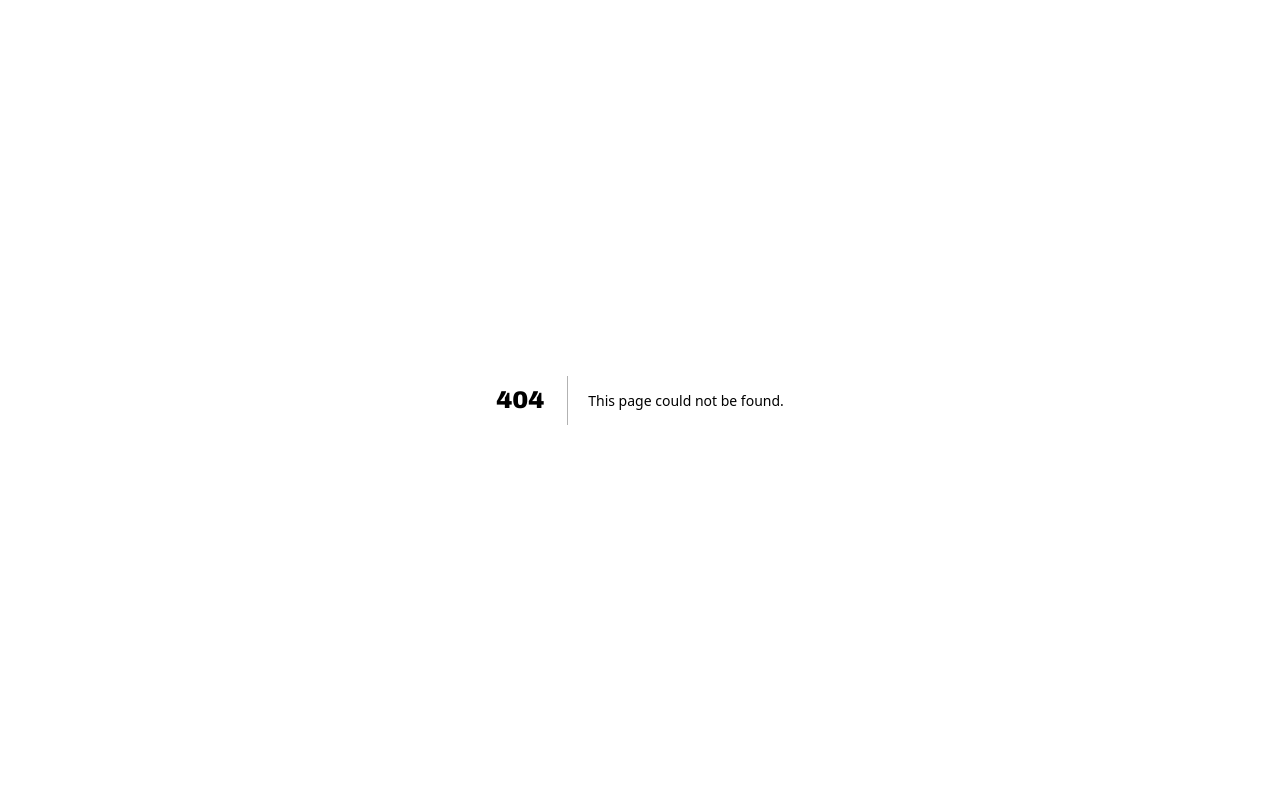
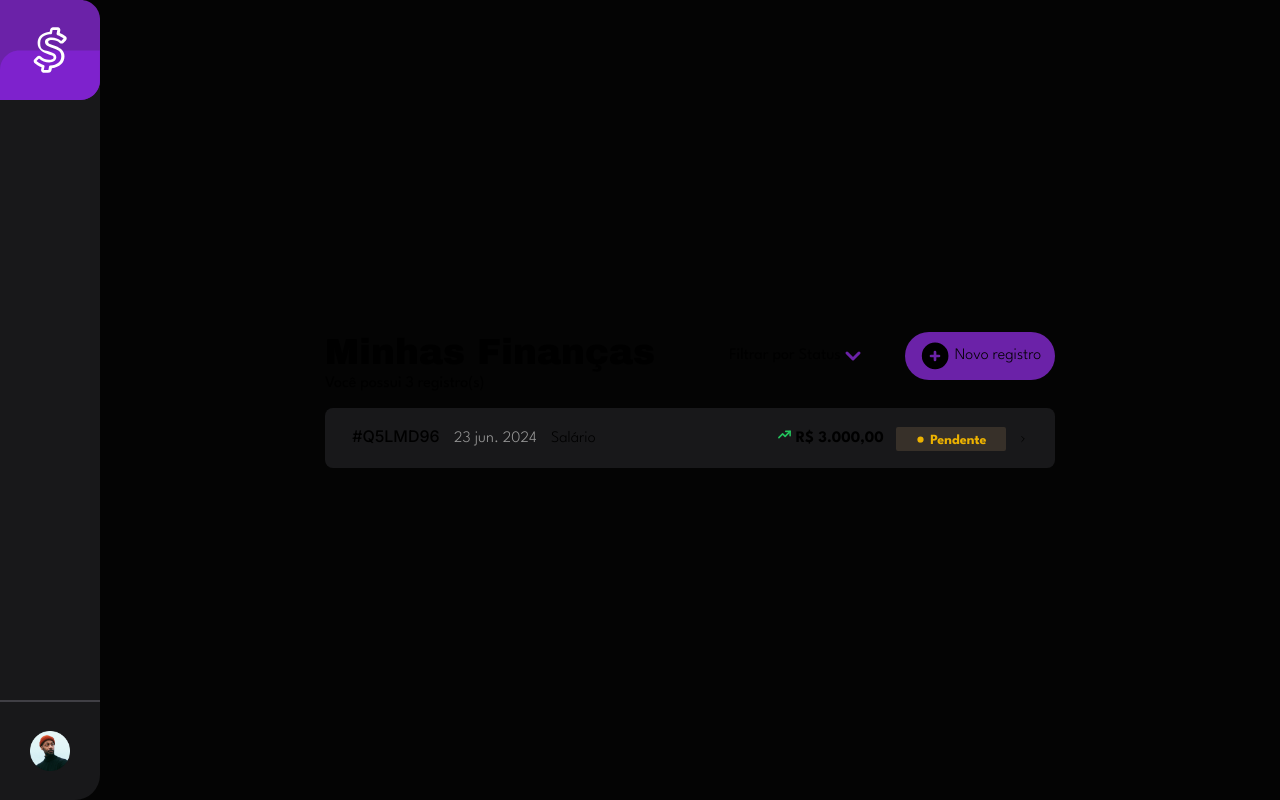
Before and after one commit to aursouza/Aplicacao-Financeira, a Next.js app in the folder app-fin-frontend/: page /viewdata in a window 1280 px wide. Before the commit this address had no page. Built offline with nearby package versions, Linux system fonts and the light colour scheme.

Commit message:
feat: add page Routing

```diff
--- /dev/null
+++ b/app-fin-frontend/src/app/(root)/emptydata/page.tsx
@@ -0,0 +1,23 @@
+import Bar from '@/components/Bar'
+import ContentArea from '@/components/ContentArea'
+import ContentEmpty from '@/components/ContentEmpty'
+import Header from '@/components/Header'
+
+const EmptyData = () => {
+  return (
+    <ContentArea gap={0} className="h-screen bg-black">
+      <Bar />
+
+      <ContentArea
+        col
+        center
+        className="bg-black w-full h-screen p-5 sm:mt-[75px] sm:justify-start"
+      >
+        <Header />
+        <ContentEmpty />
+      </ContentArea>
+    </ContentArea>
+  )
+}
+
+export default EmptyData
--- /dev/null
+++ b/app-fin-frontend/src/app/(root)/entrydata/page.tsx
@@ -0,0 +1,23 @@
+import Bar from '@/components/Bar'
+import ContentArea from '@/components/ContentArea'
+import EntryViewMode from '@/components/EntryViewMode'
+import Header from '@/components/Header'
+import StatusItem from '@/components/StatusItem'
+
+const viewdata = () => {
+  return (
+    <ContentArea gap={0} className="h-screen bg-black">
+      <Bar />
+      <ContentArea
+        col
+        center
+        className="bg-black w-full h-screen p-5 sm:mt-[75px] sm:justify-start"
+      >
+        <Header />
+        <EntryViewMode />
+      </ContentArea>
+    </ContentArea>
+  )
+}
+
+export default viewdata
--- /dev/null
+++ b/app-fin-frontend/src/app/(root)/viewdata/page.tsx
@@ -0,0 +1,31 @@
+import Bar from '@/components/Bar'
+import ContentArea from '@/components/ContentArea'
+import EntryItem from '@/components/EntryItem'
+import Header from '@/components/Header'
+
+import { items } from '@/utils/mockData'
+
+const viewdata = () => {
+  return (
+    <ContentArea gap={0} className="h-screen bg-black">
+      <Bar />
+      <ContentArea
+        col
+        center
+        className="bg-black w-full h-screen p-5 sm:mt-[75px] sm:justify-start"
+      >
+        <Header />
+        <EntryItem
+          idEntry={items[0].id}
+          dataEntry={items[0].data}
+          descriptionEntry={items[0].description}
+          typeEntry={items[0].type}
+          valueEntry={items[0].value}
+          statusEntry={items[0].status}
+        />
+      </ContentArea>
+    </ContentArea>
+  )
+}
+
+export default viewdata
--- a/app-fin-frontend/src/components/ContentMain.tsx
+++ b/app-fin-frontend/src/components/ContentMain.tsx
@@ -1,17 +1,18 @@
-import ContentArea from "./ContentArea";
-import ContentEmpty from "./ContentEmpty";
-import EntryItem from "./EntryItem";
-import Header from "./Header";
+import ContentArea from './ContentArea'
+import ContentEmpty from './ContentEmpty'
+import EntryItem from './EntryItem'
+import Header from './Header'
 
-import { items } from "../utils/mockData";
-import EntryViewMode from "./EntryViewMode";
+import { items } from '../utils/mockData'
+import EntryViewMode from './EntryViewMode'
+import StatusItem from './StatusItem'
 
 interface MainContentProps {}
 
 export default function MainContent(props: MainContentProps) {
   function renderContent(array: any[]) {
     if (Object.keys(array).length === 0) {
-      return <ContentEmpty />;
+      return <ContentEmpty />
     } else {
       return array.map((item) => {
         return (
@@ -24,8 +25,8 @@ export default function MainContent(props: MainContentProps) {
             typeEntry={item.type}
             descriptionEntry={item.description}
           />
-        );
-      });
+        )
+      })
     }
   }
 
@@ -40,8 +41,8 @@ export default function MainContent(props: MainContentProps) {
       <div className="flex flex-col gap-2 overflow-auto mt-5 sm:h-screen">
         {/* {renderContent(items)} */}
 
-        <EntryViewMode />
+        <ContentEmpty />
       </div>
     </ContentArea>
-  );
+  )
 }
```
Also changed, not shown: app-fin-frontend/src/components/EntryItem.tsx (+12 -12 lines).
